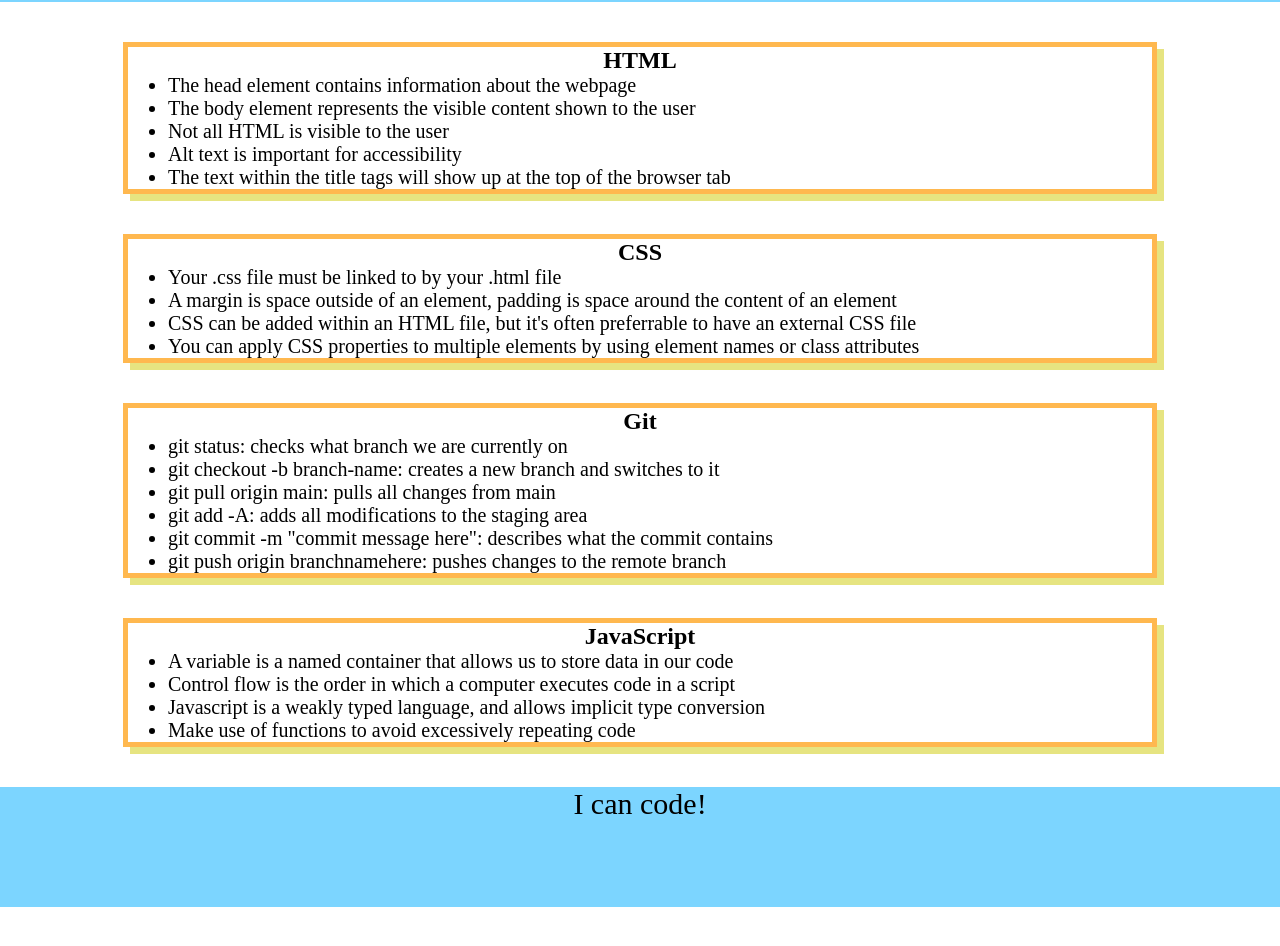
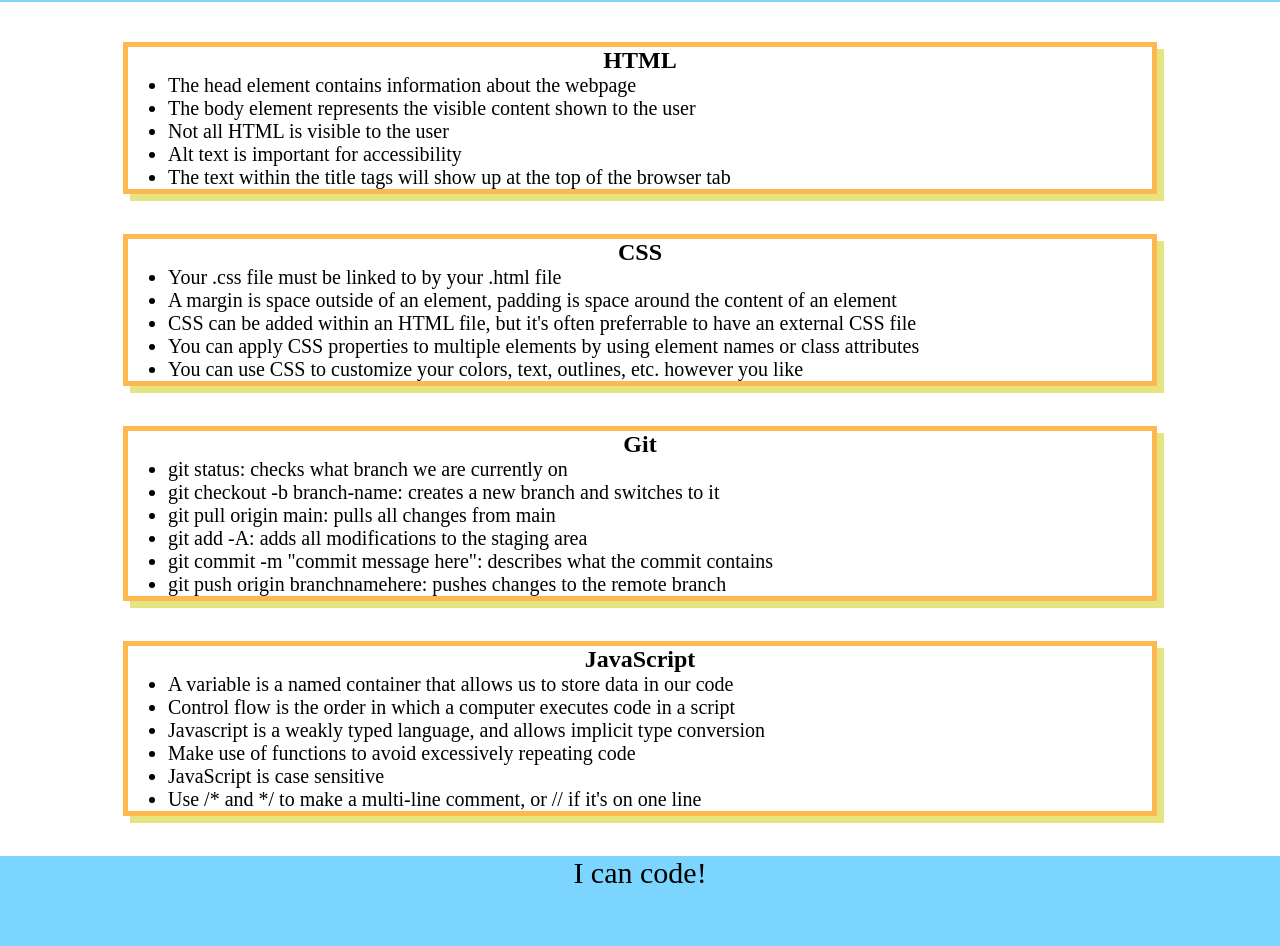
Before and after one commit to Zubrungus/prework-study-guide, a plain HTML site: page index.html in a window 1280 px wide. Shown: the part 118-1064 px from the top of the page. Before the commit the page ends 1025 px from the top, so only its background shows below. Drawn offline with Linux system fonts and the light colour scheme.

Commit message:
Adds more study notes

```diff
--- a/assets/script.js
+++ b/assets/script.js
@@ -15,7 +15,6 @@ function selectTopic(){
     }
 }
 
-
 function listTopics() {
     for(let x= 0; x < topics.length; x++) {
         console.log(topics[x]);
--- a/index.html
+++ b/index.html
@@ -36,6 +36,7 @@
           <li>A margin is space outside of an element, padding is space around the content of an element</li>
           <li>CSS can be added within an HTML file, but it's often preferrable to have an external CSS file</li>
           <li>You can apply CSS properties to multiple elements by using element names or class attributes</li>
+          <li>You can use CSS to customize your colors, text, outlines, etc. however you like</li>
         </ul>
       </section>
 
@@ -58,6 +59,8 @@
           <li>Control flow is the order in which a computer executes code in a script</li>
           <li>Javascript is a weakly typed language, and allows implicit type conversion</li>
           <li>Make use of functions to avoid excessively repeating code</li>
+          <li>JavaScript is case sensitive</li>
+          <li>Use /* and */ to make a multi-line comment, or // if it's on one line</li>
         </ul>
       </section>
 
```
